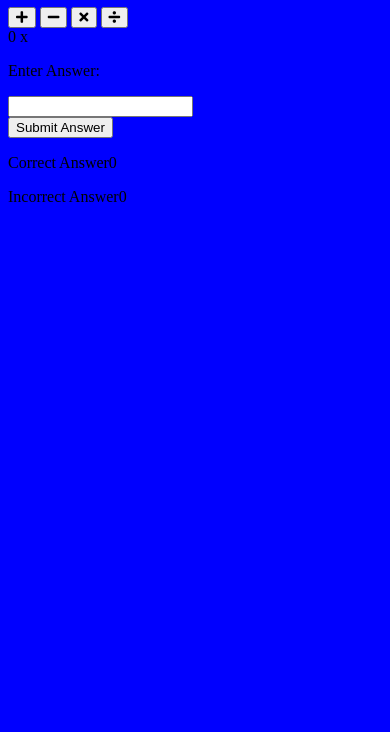
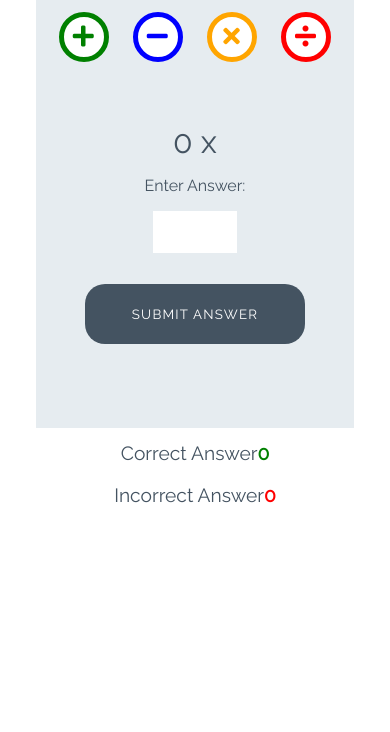
Before and after one commit to v-amna/love_math, a plain HTML site: page index.html in a window 390 px wide. Shown: the part 112-844 px from the top of the page. Drawn offline with Linux system fonts and the light colour scheme.

Commit message:
Add style for games

```diff
--- a/assets/css/style.css
+++ b/assets/css/style.css
@@ -1,3 +1,244 @@
-body{
-    background-color: blue;
+/* --------- Global style */
+
+body {
+    background-color: white;
+    font-family: "Raleway", sans-serif;
+    color: #445361;
+    text-align: center;
 }
+
+/* --------- Heading */
+
+.heading {
+    text-align: center;
+    font-size: 2.5rem;
+}
+
+.logo {
+    height: 40px;
+    padding-right: 5px;
+}
+
+/* --------- Game layout */
+
+.game-area {
+    background-color: #E6ECF0;
+    box-sizing: border-box;
+    width: 85%;
+    height: 65vh;
+    max-height: 450px;
+    max-width: 830px;
+    margin-left: auto;
+    margin-right: auto;
+    padding: 1%;
+}
+
+.question-area {
+    width: 50%;
+    font-size: 2rem;
+    margin: auto;
+    padding: 50px 0;
+}
+
+.question-area span {
+    padding: 0 15px;
+}
+
+.score-area {
+    margin: 5px auto;
+    width: 60%;
+    font-size: 1.2rem;
+}
+
+.controls-area {
+    width: 85%;
+    margin: 30px auto;
+}
+
+#score {
+    color: green;
+    font-weight: bold;
+}
+
+#incorrect {
+    color: red;
+    font-weight: bold;
+}
+
+.answer-message {
+    display: none;
+    font-size: 1rem;
+}
+
+#answer-box {
+    border: none;
+    color: #445361;
+    display: inline-block;
+    height: 40px;
+    width: 80px;
+    font-size: 1.2rem;
+}
+
+.scores {
+    display: inline-block;
+    padding: 25px;
+}
+
+/* --------- Buttons */
+
+.btn {
+    width: 220px;
+    height: 60px;
+    font-family: "Raleway", sans-serif;
+    text-transform: uppercase;
+    letter-spacing: 1.2px;
+    color: white;
+}
+
+.btn:focus {
+    outline: none;
+}
+
+.btn--big {
+    padding-top: 10px;
+    border-radius: 50%;
+    background-color: white;
+    border: 10px solid;
+    width: 100px;
+    height: 100px;
+    font-size: 3.2rem;
+    margin: 0 30px;
+    transition: all 0.5s;
+}
+
+.btn--blue {
+    border-color: blue;
+    color: blue;
+}
+
+.btn--blue:active,
+.btn--blue:hover {
+    background-color: darkblue;
+    color: white;
+}
+
+.btn--orange {
+    border-color: orange;
+    color: orange;
+}
+
+.btn--orange:active,
+.btn--orange:hover {
+    background-color: darkorange;
+    color: white;
+}
+
+.btn--red {
+    border-color: red;
+    color: red;
+}
+
+.btn--red:active,
+.btn--red:hover {
+    background-color: darkred;
+    color: white;
+}
+
+.btn--green {
+    border-color: green;
+    color: green;
+}
+
+.btn--green:active,
+.btn--green:hover {
+    background-color: darkgreen;
+    color: white;
+}
+
+.btn--gray {
+    margin-top: 25px;
+    background-color: #445361;
+    border: 1px transparent;
+    border-radius: 20px;
+}
+
+.btn--gray:active,
+.btn--gray:hover {
+    background-color: #0d1013;
+}
+
+/* --------- Media queries */
+
+@media (max-width: 414px) {
+    .controls-area {
+        width: 100%;
+    }
+
+    .btn--big {
+        margin: 0 10px;
+        padding: 5px;
+        border: 5px solid;
+        width: 50px;
+        height: 50px;
+        font-size: 1.5rem;
+    }
+
+    .btn--big::after {
+        font-size: 0.6rem;
+        left: -0.7rem;
+    }
+
+    .question-area {
+        padding: 10% 0;
+        width: 100%;
+    }
+
+    .question-area span {
+        padding: 0;
+    }
+
+    .answer-message {
+        display: block;
+    }
+
+    #answer-box {
+        display: block;
+        margin: 0 auto;
+    }
+    .btn--gray {
+        margin-top: 0;
+    }
+
+    .score-area {
+        width: 100%;
+    }
+
+    .scores {
+        margin: 0.5em auto;
+        display: block;
+        padding: 5px;
+    }
+
+    .heading {
+        font-size: 2rem;
+    }
+}
+
+@media (max-width: 320px) {
+    .game-area {
+        height: 70vh;
+    }
+
+    .controls-area {
+        width: 75%;
+        margin: 10px auto;
+    }
+
+    .btn--big {
+        margin: 10px 10px;
+    }
+    .question-area {
+        padding: 10px 0;
+    }
+
+}
```
